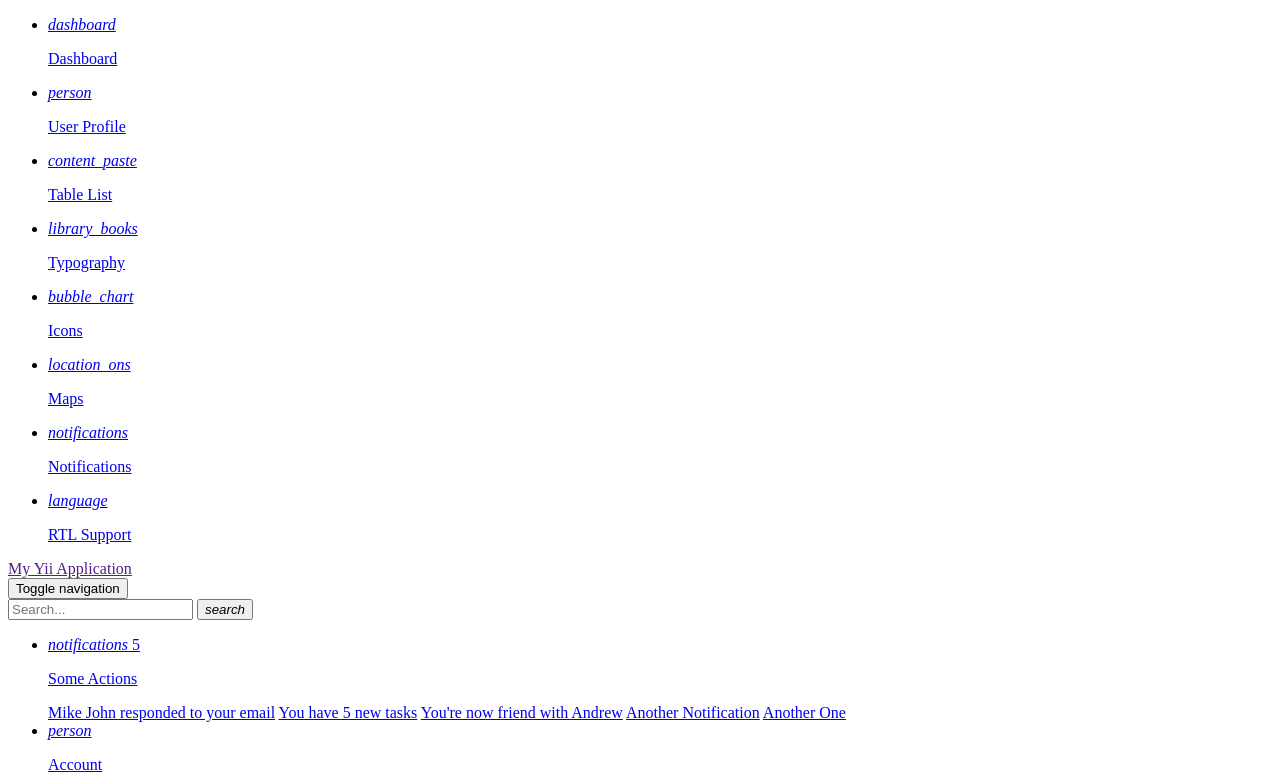
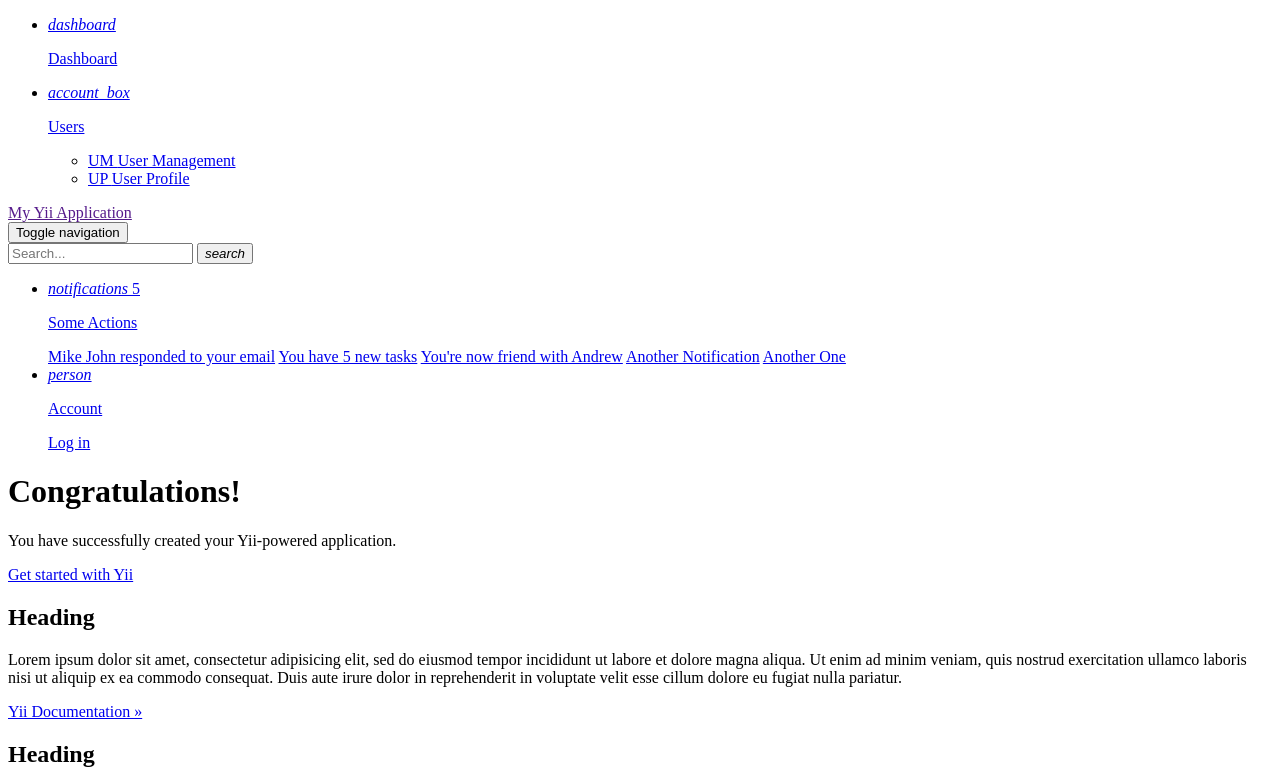
Before and after one commit to HarishSTOnline/Yii2-Material-Dashboard, a Yii app: template backend/views/site/index.php in a window 1280 px wide. Shown: the top 784 px of the page. Run offline with PHP 8.4 and a stand-in for Yii, Linux system fonts and the light colour scheme; the template is opened without the code that fills it, so the values that code supplies are empty; some libraries are stand-ins or nearby versions.

Commit message:
Sidebar Updated

```diff
--- a/backend/views/layouts/_sidebar.php
+++ b/backend/views/layouts/_sidebar.php
@@ -20,7 +20,31 @@ use yii\helpers\Url;
                     <p>Dashboard</p>
                 </a>
             </li>
-            <li class="nav-item ">
+            <li class="nav-item">
+                <a class="nav-link" data-toggle="collapse" href="#yii2Example" aria-expanded="false">
+                <i class="material-icons">account_box</i>
+                <p>Users
+                    <b class="caret"></b>
+                </p>
+                </a>
+                <div class="collapse" id="yii2Example">
+                <ul class="nav">
+                    <li class="nav-item">
+                    <a class="nav-link" href="#">
+                        <span class="sidebar-mini"> UM </span>
+                        <span class="sidebar-normal"> User Management </span>
+                    </a>
+                    </li>
+                    <li class="nav-item">
+                    <a class="nav-link" href="#">
+                        <span class="sidebar-mini"> UP </span>
+                        <span class="sidebar-normal"> User Profile </span>
+                    </a>
+                    </li>
+                </ul>
+                </div>
+          </li>
+            <!-- <li class="nav-item ">
                 <a class="nav-link" href="./user.html">
                     <i class="material-icons">person</i>
                     <p>User Profile</p>
@@ -61,7 +85,7 @@ use yii\helpers\Url;
                     <i class="material-icons">language</i>
                     <p>RTL Support</p>
                 </a>
-            </li>
+            </li> -->
         </ul>
     </div>
 
```
